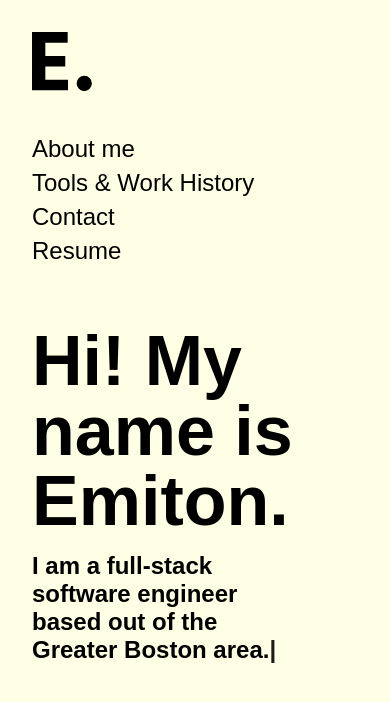
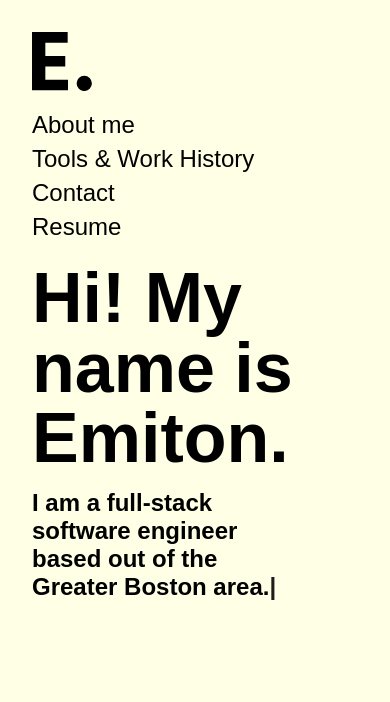
Before and after one commit to Emiton/Emiton.github.io, a React (Create React App) app in the folder personal-website/: page / in a window 390 px wide. Shown: the top 702 px of the page. Built offline with nearby package versions, Linux system fonts and the light colour scheme; a web font is replaced by a local one.

Commit message:
Fixed home screen on small phone sizes

```diff
--- a/personal-website/src/Components/Home.js
+++ b/personal-website/src/Components/Home.js
@@ -20,6 +20,7 @@ const IntroWrapper = styled.div`
   @media(max-width: 550px) {
     justify-self: revert;
     align-self: revert;
+    padding-top: revert;
   }
 `;
 
--- a/personal-website/src/Components/NavBar.js
+++ b/personal-website/src/Components/NavBar.js
@@ -31,6 +31,10 @@ function NavBar() {
 const Logo = styled.img`
 width: 60px;
 margin-bottom: 40px;
+
+  @media(max-width: 550px) {
+    margin-bottom: 16px;
+  }
 `;
 
 const NavHeader = styled.ul`
```
